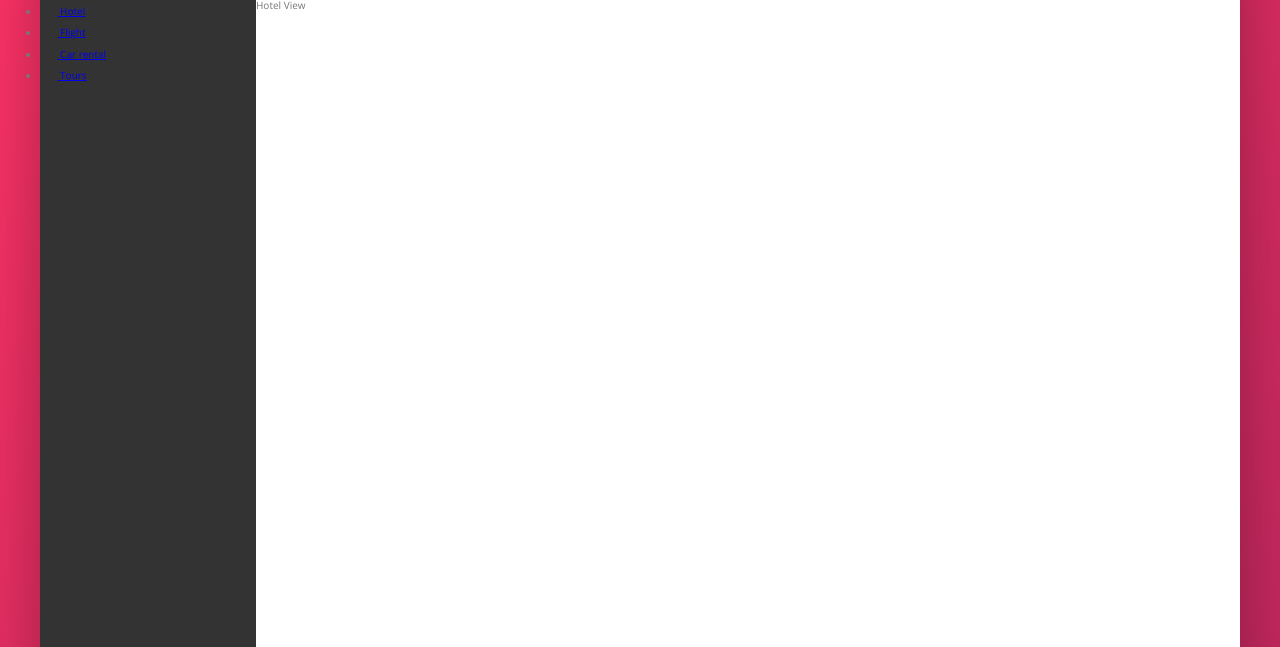
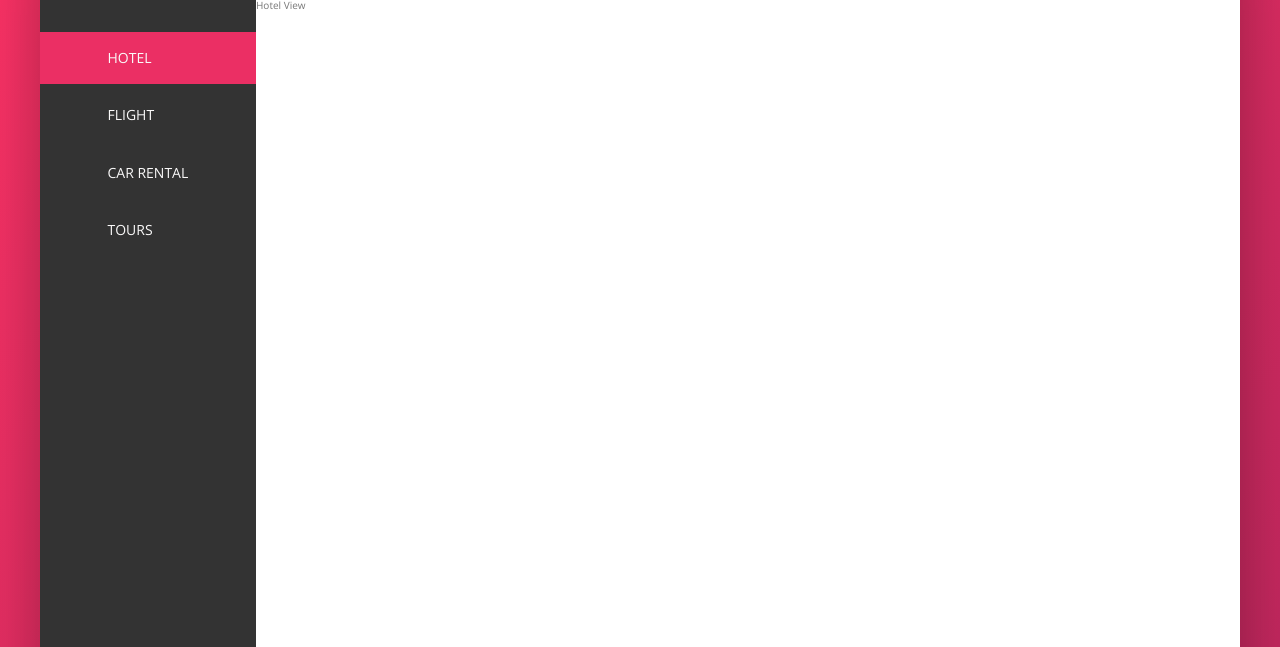
Before and after one commit to costamatthew/trillo-project, a website: page index.html in a window 1280 px wide. Shown: the part 153-800 px from the top of the page. Drawn offline with nearby package versions, Linux system fonts and the light colour scheme.

Commit message:
feat: Building the Navigation - Part 2

```diff
--- a/index.html
+++ b/index.html
@@ -56,7 +56,7 @@
       <div class="content">
         <nav class="sidebar">
           <ul class="side-nav">
-            <li class="side-nav__item">
+            <li class="side-nav__item side-nav__item--active">
               <a href="#" class="side-nav__link">
                 <svg class="side-nav__icon">
                   <use href="img/sprite.svg#icon-home"></use>
--- a/sass/_components.scss
+++ b/sass/_components.scss
@@ -125,15 +125,62 @@
 ////////////////////////
 //Side Navegation
 .side-nav {
+  font-size: 1.4rem;
+  list-style: none;
+  margin-top: 3.5rem;
+
   &__item {
+    position: relative;
+
+    &:not(:last-child) {
+      margin-bottom: 0.5rem;
+    }
   }
 
-  &__link {
+  &__item::before {
+    content: "";
+    position: absolute;
+    top: 0;
+    left: 0;
+    height: 100%;
+    width: 3px;
+
+    background-color: var(--color-primary);
+    transform: scaleY(0);
+    transition: transform 0.2s, width 0.4s cubic-bezier(1, 0, 0, 1) 0.2s,
+      background-color 0.1s;
+  }
+
+  &__item:hover::before,
+  &__item--active::before {
+    transform: scaleY(1);
+    width: 100%;
+  }
+
+  &__item:active::before {
+    background-color: var(--color-primary-light);
+  }
+
+  &__link:link,
+  &__link:visited {
+    color: var(--color-grey-light-1);
+    text-decoration: none;
+    text-transform: uppercase;
+    display: block;
+    padding: 1.5rem 3rem;
+
+    display: flex;
+    align-items: center;
+
+    position: relative;
+    z-index: 10;
   }
 
   &__icon {
     height: 1.75rem;
     width: 1.75rem;
+    margin-right: 2rem;
+    fill: currentColor;
   }
 }
 
@@ -141,7 +188,7 @@
 //Legal text
 .legal {
   font-size: 1.2rem;
-  color: car(--color-grey-light-4);
+  color: var(--color-grey-light-4);
   text-align: center;
   padding: 2.5rem;
 }
```
Also changed, not shown: css/style.css.
